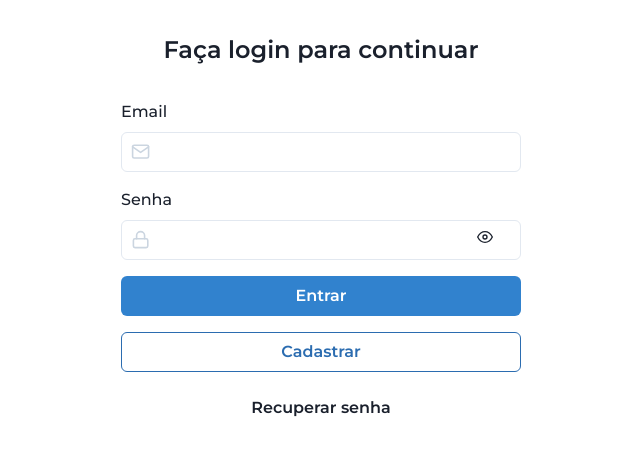
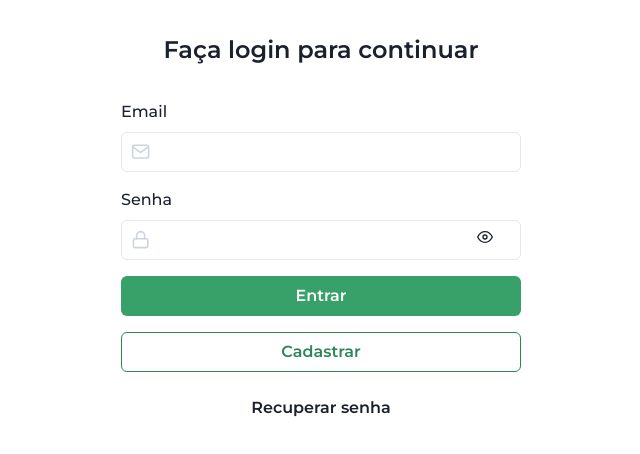
Before and after one commit to GabrielNBDS/ecollect, a Next.js app: page /dashboard in a window 1280 px wide. Shown: the top 454 px of the page, without its empty margins (319-959 px from the left). Built offline with nearby package versions, Linux system fonts and the light colour scheme; no server answers; what @nandorojo/swr-firestore would draw is missing.

Commit message:
Changed scheme to green

```diff
--- a/src/components/auth/VerifyEmail.tsx
+++ b/src/components/auth/VerifyEmail.tsx
@@ -37,7 +37,7 @@ const VerifyEmail: React.FC = () => {
         <Text>Verifique seu email para continuar.</Text>
 
         <Button
-          colorScheme="blue"
+          colorScheme="green"
           onClick={() => {
             window.location.reload();
           }}
@@ -45,11 +45,11 @@ const VerifyEmail: React.FC = () => {
           Já verifiquei
         </Button>
 
-        <Button colorScheme="blue" variant="outline" onClick={sendAgain}>
+        <Button colorScheme="green" variant="outline" onClick={sendAgain}>
           Enviar email novamente
         </Button>
 
-        <Button colorScheme="blue" variant="ghost" onClick={signOut}>
+        <Button colorScheme="green" variant="ghost" onClick={signOut}>
           Trocar de conta
         </Button>
       </Stack>
--- a/src/components/auth/index.tsx
+++ b/src/components/auth/index.tsx
@@ -221,7 +221,7 @@ const Auth: React.FC<IProps> = props => {
         <Button
           isLoading={isSubmitting}
           type="submit"
-          colorScheme="blue"
+          colorScheme="green"
           color="white"
           width="100%"
         >
@@ -234,7 +234,7 @@ const Auth: React.FC<IProps> = props => {
             setIsSigningUp(!isSigningUp);
           }}
           isDisabled={isSubmitting}
-          colorScheme="blue"
+          colorScheme="green"
           variant="outline"
         >
           {isSigningUp ? 'Entrar' : 'Cadastrar'}
@@ -286,7 +286,7 @@ const Auth: React.FC<IProps> = props => {
                 isLoading={resetPasswordIsSubmitting}
                 type="submit"
                 color="white"
-                colorScheme="blue"
+                colorScheme="green"
               >
                 Recuperar senha
               </Button>
```
